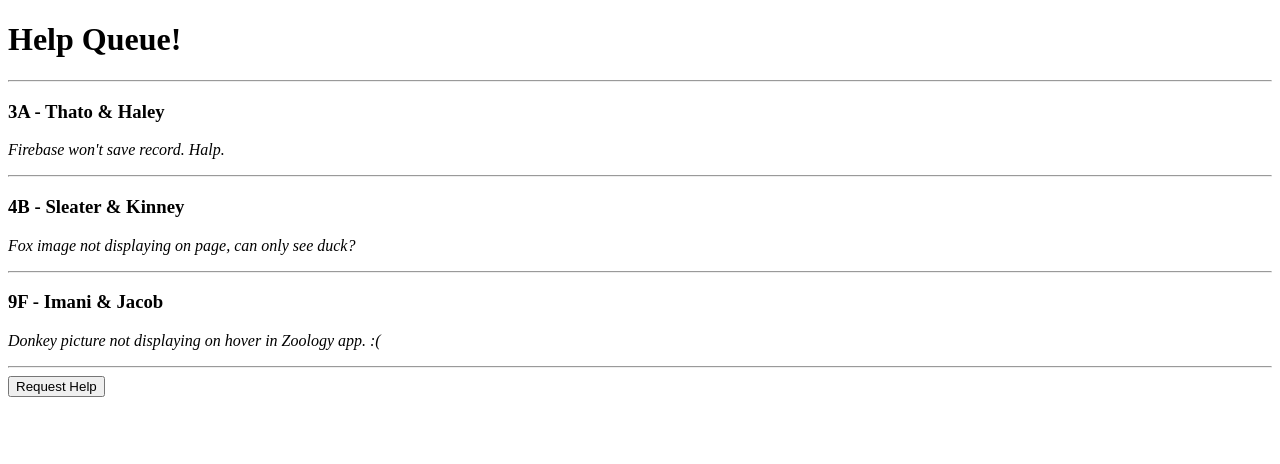
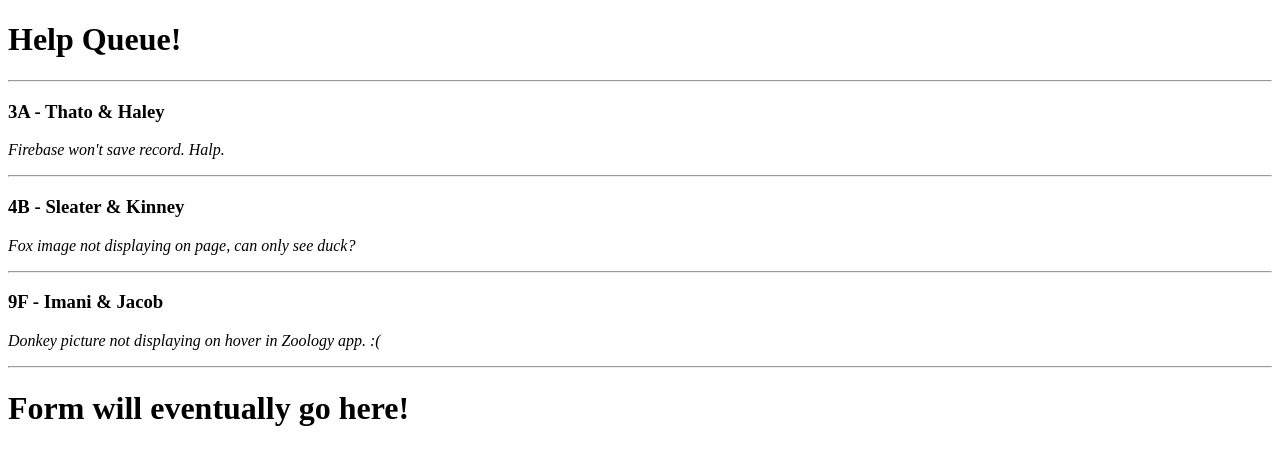
Before and after one commit to larryjtaylor/styled-react-queue, a React app: page / in a window 1280 px wide. Both pictures are taken after a click on the button "Request Help". Shown: the top 464 px of the page. Built offline with nearby package versions, Linux system fonts and the light colour scheme.

Commit message:
create conditional statement for formAreaContent to hide or reveal NewTicketForm

```diff
--- a/src/components/NewTicketControl.jsx
+++ b/src/components/NewTicketControl.jsx
@@ -14,8 +14,16 @@ class NewTicketControl extends React.Component {
   }
 
   render() {
+    let formAreaContent = null;
+    if (this.state.formVisibleOnPage) {
+      formAreaContent = <h1>Form will eventually go here!</h1>
+    } else {
+      formAreaContent = <button onClick={this.handleDisplayingNewTicketForm.bind(this)}>Request Help</button>
+    }
     return (
-      <button onClick={this.handleDisplayingNewTicketForm}>Request Help</button>
+      <div>
+        {formAreaContent}
+      </div>
     );
   }
 }
```
